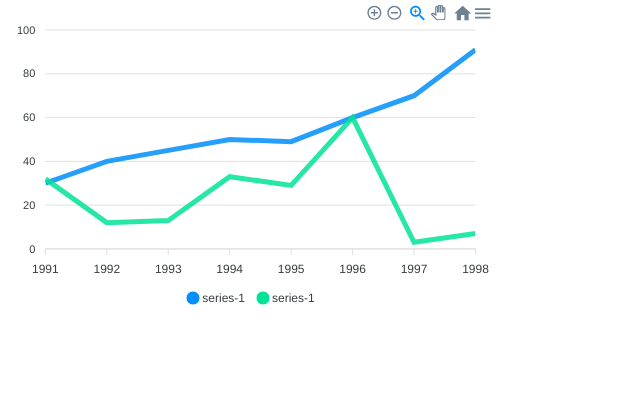
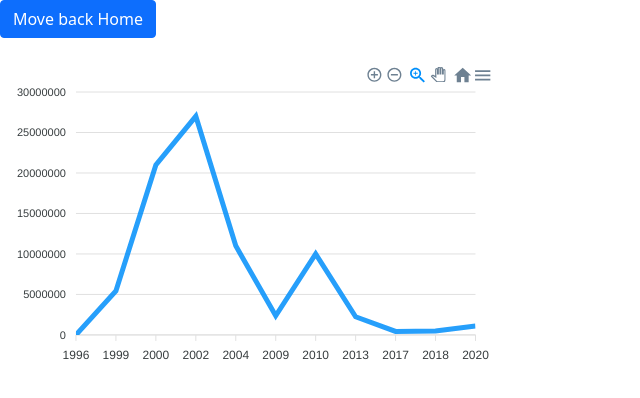
Before and after one commit to ryann254/Redux-Typescript-Test, a React (Create React App) app: page /dashboard in a window 1280 px wide. Shown: the top 398 px of the page, without its empty margins (0-640 px from the left). Built offline with nearby package versions, Linux system fonts and the light colour scheme.

Commit message:
feat: Added album sales data

```diff
--- a/src/components/dashboard.tsx
+++ b/src/components/dashboard.tsx
@@ -1,31 +1,34 @@
 import Chart from 'react-apexcharts'
+import { Link } from 'react-router-dom'
+import { useAppSelector } from '../redux/hooks'
 
 type Props = {}
 
+
+
+export default function Dashboard(props: Props) {
+    const storeAlbumSales = useAppSelector((state) => state.albumSales.value)
     const chartData = {
         options: {
             chart: {
                 id: "basic-bar"
             },
             xaxis: {
-            categories: [1991, 1992, 1993, 1994, 1995, 1996, 1997, 1998, 1999]
+                categories: [1996, 1999, 2000, 2002, 2004, 2009, 2010, 2013, 2017, 2018, 2020]
             }
         },
         series: [
             {
-            name: "series-1",
-            data: [30, 40, 45, 50, 49, 60, 70, 91]
+                name: "Eminem's Album Sales",
+                data: storeAlbumSales
             },
-        {
-            name: "series-1",
-            data: [32, 12, 13, 33, 29, 60, 3, 7]
-        }
         ]
     }
-
-export default function Dashboard(props: Props) {
     return (
         <>
+            <Link to='/'>
+                <button className='btn me-3 btn-primary mb-4'>Move back Home</button>
+            </Link>
             <Chart
                 options={chartData.options}
                 series={chartData.series}
--- a/src/components/incomingTodos.tsx
+++ b/src/components/incomingTodos.tsx
@@ -1,4 +1,5 @@
 import React, { useEffect } from 'react'
+import { Link } from 'react-router-dom'
 import { getTodos, incomingTodo, patchTodos, postTodos, deleteTodo } from '../network/network'
 import { useAppDispatch, useAppSelector } from '../redux/hooks'
 import { addNetworkTodos, createNetworkTodo, deleteNetworkTodo, sortAlphabetically, updateNetworkTodo } from '../redux/todosReducer'
@@ -65,11 +66,15 @@ export function IncomingTodos() {
                 <div className='mt-3'>
                     <button className='btn me-3 btn-success' onClick={() => sortTodos('alphabet')}>Sort: Alphabetically</button>
                     <button className='btn me-3 btn-danger' onClick={() => sortTodos('')}>Reset</button>
+                    <Link to='/dashboard'>
+                        <button className='btn me-3 btn-primary'>Move to Dashboard</button>
+                    </Link>
+
                 </div>
             </div>
             <div>{storedTodos.length ? storedTodos.map((todo, index) => (
                 <Todo key={index} todo={todo} updatePayload={updatePayload} deletePayload={deletePayload} />
-            )) : null}
+            )) : 'Loading...'}
             </div>
         </>
     )
--- /dev/null
+++ b/src/redux/albumSalesReducer.ts
@@ -0,0 +1,35 @@
+import { createSlice } from "@reduxjs/toolkit";
+
+interface todosInitialState {
+    // New element.
+    value: number[]
+}
+
+const initialState: todosInitialState = {
+    value: [
+        1000,
+        5433000,
+        21000000,
+        27000000,
+        11000000,
+        2363000,
+        10000000,
+        2244000,
+        435000,
+        493000,
+        1100000,
+    ]
+}
+
+export const albumSalesSlice = createSlice({
+    name: 'albumSalesReducer',
+    initialState,
+    reducers: {
+        addSales: () => { },
+    }
+})
+
+export const { addSales } = albumSalesSlice.actions
+// export const { addTodo, updateTodo, completeTodo, deleteTodo } = todosSlice.actions
+
+export default albumSalesSlice.reducer
--- a/src/redux/store.ts
+++ b/src/redux/store.ts
@@ -1,9 +1,11 @@
+import { albumSalesSlice } from './albumSalesReducer';
 import { todosSlice } from './todosReducer';
 import { configureStore } from '@reduxjs/toolkit'
 
 export const store = configureStore({
     reducer: {
-        todos: todosSlice.reducer
+        todos: todosSlice.reducer,
+        albumSales: albumSalesSlice.reducer
     }
 })
 
```
Lines whose indentation alone changed are shown as unchanged.
